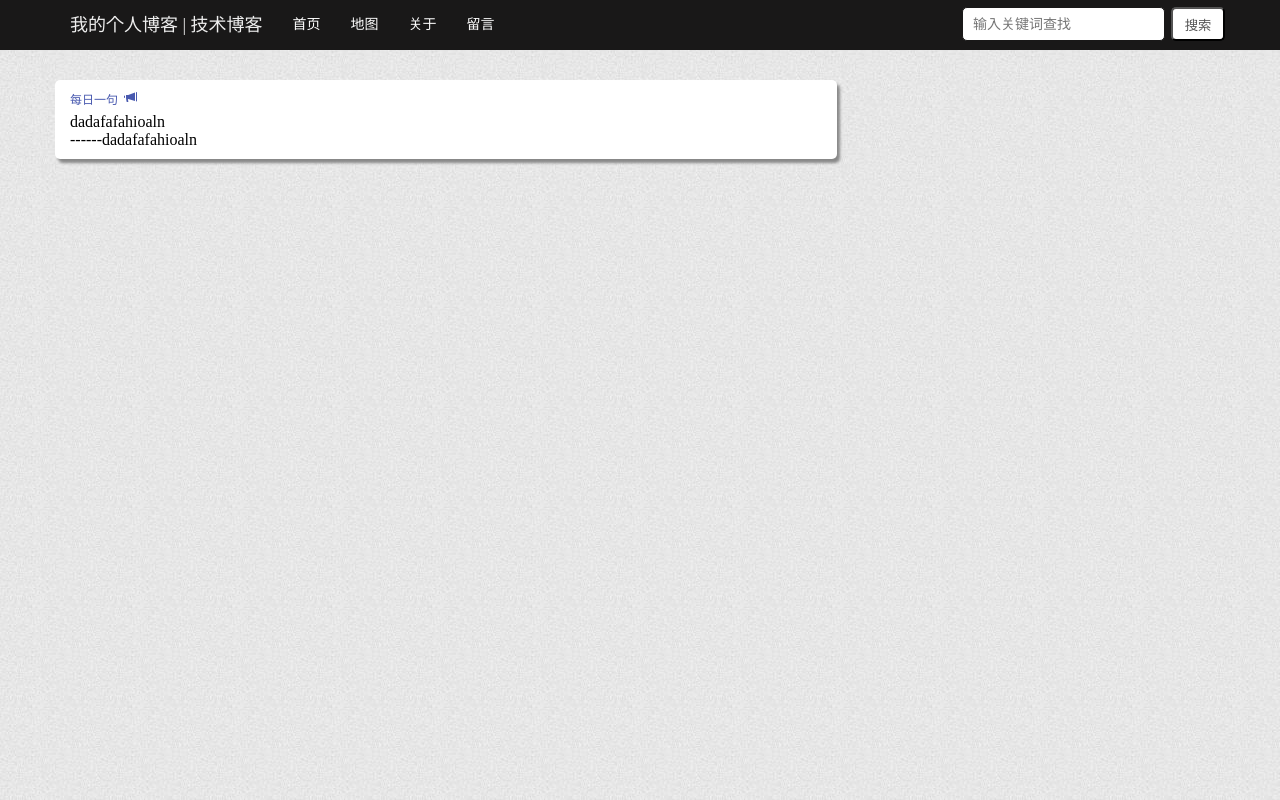
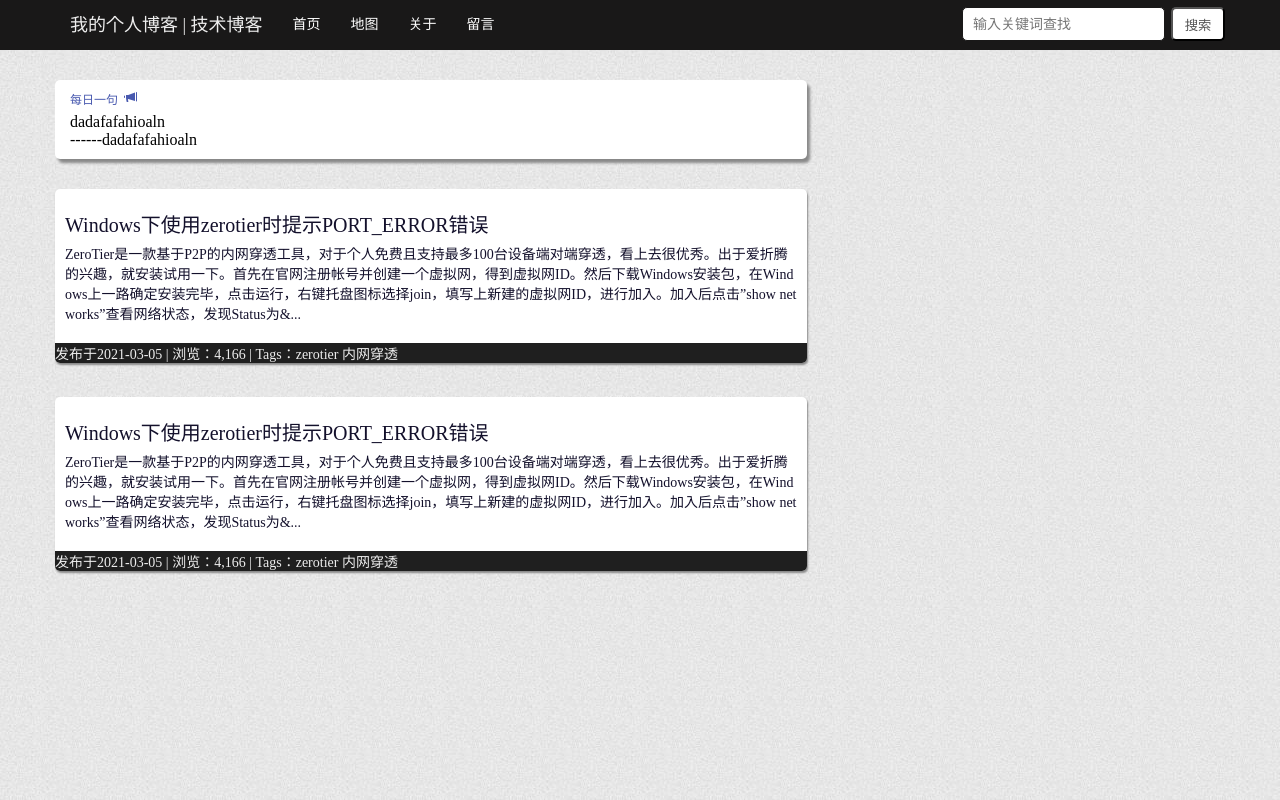
Before and after one commit to Gluuuuuu/PersonalBlog, a website: page page/index.html in a window 1280 px wide. Drawn offline with Linux system fonts and the light colour scheme.

Commit message:
首页文章样式

```diff
--- a/page/css/index.css
+++ b/page/css/index.css
@@ -1,6 +1,6 @@
 .every-day {
     background: #fff;
-    width: 100%;
+    width: 96%;
     text-align: left;
     border-radius: 5px;
     box-shadow: 3px 4px 3px #888888;
@@ -24,3 +24,51 @@
     margin-bottom: 5px;
     color: #4859af;
 }
+
+.article-list {
+    width: 100%;
+    border-radius: 5px;
+    margin-top: 15px;
+}
+
+.article {
+    background: #fff;
+    display: inline-block;
+    width: 100%;
+    border-radius: 5px;
+    box-shadow: 1px 2px 2px #888888;
+    text-align: left;
+    overflow: hidden;
+    margin-top: 15px;
+}
+
+.article-title {
+    display: inline-block;
+    font-size: 20px;
+    text-decoration: none;
+    color: #13102b;
+    padding: 20px 10px 5px 10px;
+    text-align: left;
+}
+
+.article-title:hover {
+    color: #337ab7;
+}
+
+.article-content {
+    font-size: 14px;
+    color: #13102b;
+    padding: 0px 10px 20px 10px;
+    text-align: left;
+    word-wrap: break-word;
+    word-break: break-all;
+    overflow: hidden;
+}
+
+.article-foot {
+    color: #eeeeee;
+    background: #1f1f1f;
+    width: 100%;
+    padding: 5px 10 px;
+    font-size: 14px;
+}
--- a/page/index.html
+++ b/page/index.html
@@ -31,7 +31,20 @@
                 <p>dadafafahioaln</p>
                 <p>------dadafafahioaln</p>
             </div>
-
+            <div class="article-list">
+                <div class="article">
+                    <a href="/" class="article-title">Windows下使用zerotier时提示PORT_ERROR错误</a>
+                    <p class="article-content">ZeroTier是一款基于P2P的内网穿透工具，对于个人免费且支持最多100台设备端对端穿透，看上去很优秀。出于爱折腾的兴趣，就安装试用一下。首先在官网注册帐号并创建一个虚拟网，得到虚拟网ID。然后下载Windows安装包，在Windows上一路确定安装完毕，点击运行，右键托盘图标选择join，填写上新建的虚拟网ID，进行加入。加入后点击”show networks”查看网络状态，发现Status为&...</p>
+                    <div class="article-foot">发布于2021-03-05 |  浏览：4,166 | Tags：zerotier 内网穿透</div>
+                </div>
+            </div>
+            <div class="article-list">
+                <div class="article">
+                    <a href="/" class="article-title">Windows下使用zerotier时提示PORT_ERROR错误</a>
+                    <p class="article-content">ZeroTier是一款基于P2P的内网穿透工具，对于个人免费且支持最多100台设备端对端穿透，看上去很优秀。出于爱折腾的兴趣，就安装试用一下。首先在官网注册帐号并创建一个虚拟网，得到虚拟网ID。然后下载Windows安装包，在Windows上一路确定安装完毕，点击运行，右键托盘图标选择join，填写上新建的虚拟网ID，进行加入。加入后点击”show networks”查看网络状态，发现Status为&...</p>
+                    <div class="article-foot">发布于2021-03-05 |  浏览：4,166 | Tags：zerotier 内网穿透</div>
+                </div>
+            </div>
         </div>
         <div class="content-right"></div>
     </div>
```
